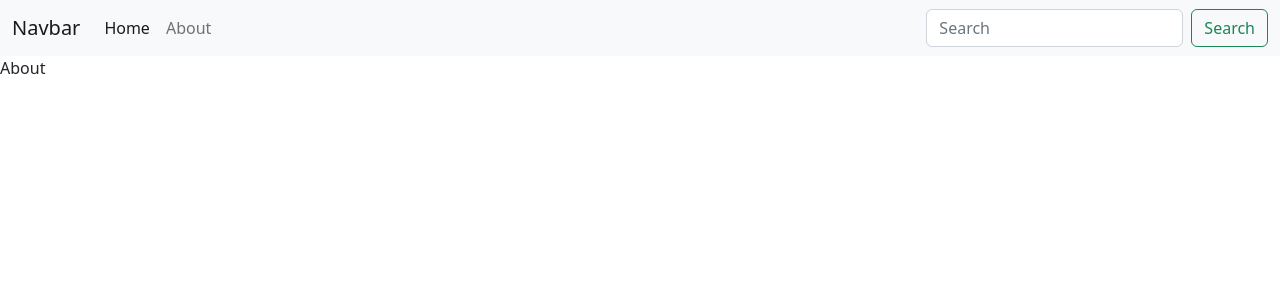
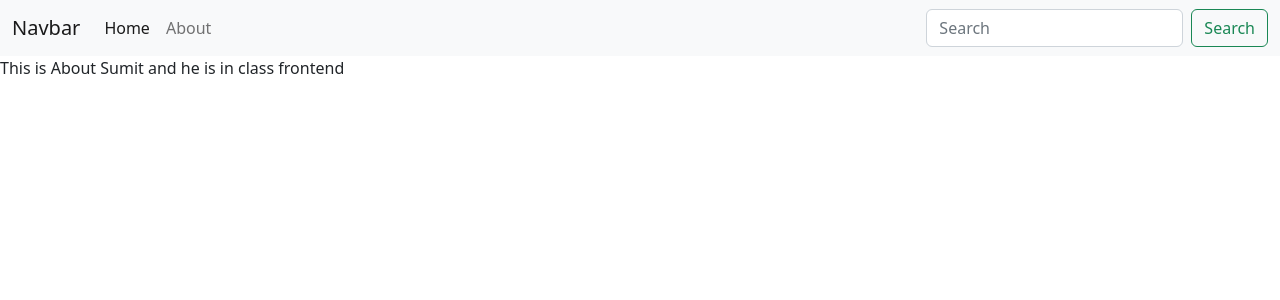
Before and after one commit to kumasumit/INotes-Web-Development, a React (Create React App) app: page /about in a window 1280 px wide. Shown: the top 300 px of the page. Built offline with nearby package versions, Linux system fonts and the light colour scheme.

Commit message:
configure context api and use it

```diff
--- a/src/App.js
+++ b/src/App.js
@@ -3,17 +3,23 @@ import { BrowserRouter, Routes, Route } from "react-router-dom";
 import Navbar from "./components/Navbar";
 import Home from "./components/Home";
 import About from "./components/About";
+import NoteState from "./context/notes/NoteState";
 
 function App() {
   return (
     <div className="App">
+      {/* here we are giving access to our App to our entire Notestate. */}
+      <NoteState>
         <BrowserRouter>
+          {/* Ask rahul >>> ???
+      to explain this flow */}
           <Navbar />
           <Routes>
             <Route path="/" element={<Home />} />
             <Route path="/about" element={<About />} />
           </Routes>
         </BrowserRouter>
+      </NoteState>
     </div>
   );
 }
--- a/src/components/About.js
+++ b/src/components/About.js
@@ -1,7 +1,23 @@
-import React from "react";
+import React, { useContext, useEffect } from "react";
+import noteContext from "../context/notes/noteContext";
 
 const About = () => {
-  return <div>About</div>;
+  const details = useContext(noteContext);
+  console.log(details);
+  useEffect(() => {
+    console.log("hi from about");
+    //here we are accessing the update function from the NoteContext.
+    details.update();
+    // eslint-disable-next-line
+  }, []);
+  //this useEffect will run only once when about component mounts
+
+  return (
+    <div>
+      This is About {details.state.name} and he is in class{" "}
+      {details.state.class}
+    </div>
+  );
 };
 
 export default About;
--- /dev/null
+++ b/src/context/notes/NoteState.js
@@ -0,0 +1,32 @@
+import React from "react";
+import { useState } from "react";
+import noteContext from "./noteContext";
+
+const NoteState = (props) => {
+  const s1 = {
+    name: "Kumar",
+    class: "backend",
+  };
+  const [state, setstate] = useState(s1);
+  const update = () => {
+    console.log("inside the updte function");
+    setTimeout(() => {
+      setstate({
+        name: "Sumit",
+        class: "frontend",
+      });
+    }, 1000);
+    //here 1000 is in miliseconds, it means 1 second.
+    //here in update after 1 second we are changing the state.
+  };
+  return (
+    <noteContext.Provider value={{ state, update }}>
+      {/* here we are passing two things state and update function */}
+      {/* ask rahul >> ????
+        what is the flow and use of this code     */}
+      {props.children}
+    </noteContext.Provider>
+  );
+};
+
+export default NoteState;
--- /dev/null
+++ b/src/context/notes/noteContext.js
@@ -0,0 +1,9 @@
+import { createContext } from "react";
+
+const noteContext = createContext({
+  name: "Kumar",
+  class: "backend",
+});
+//noteContext will hold all the states related to note.
+
+export default noteContext;
```
Lines whose indentation alone changed are shown as unchanged.
